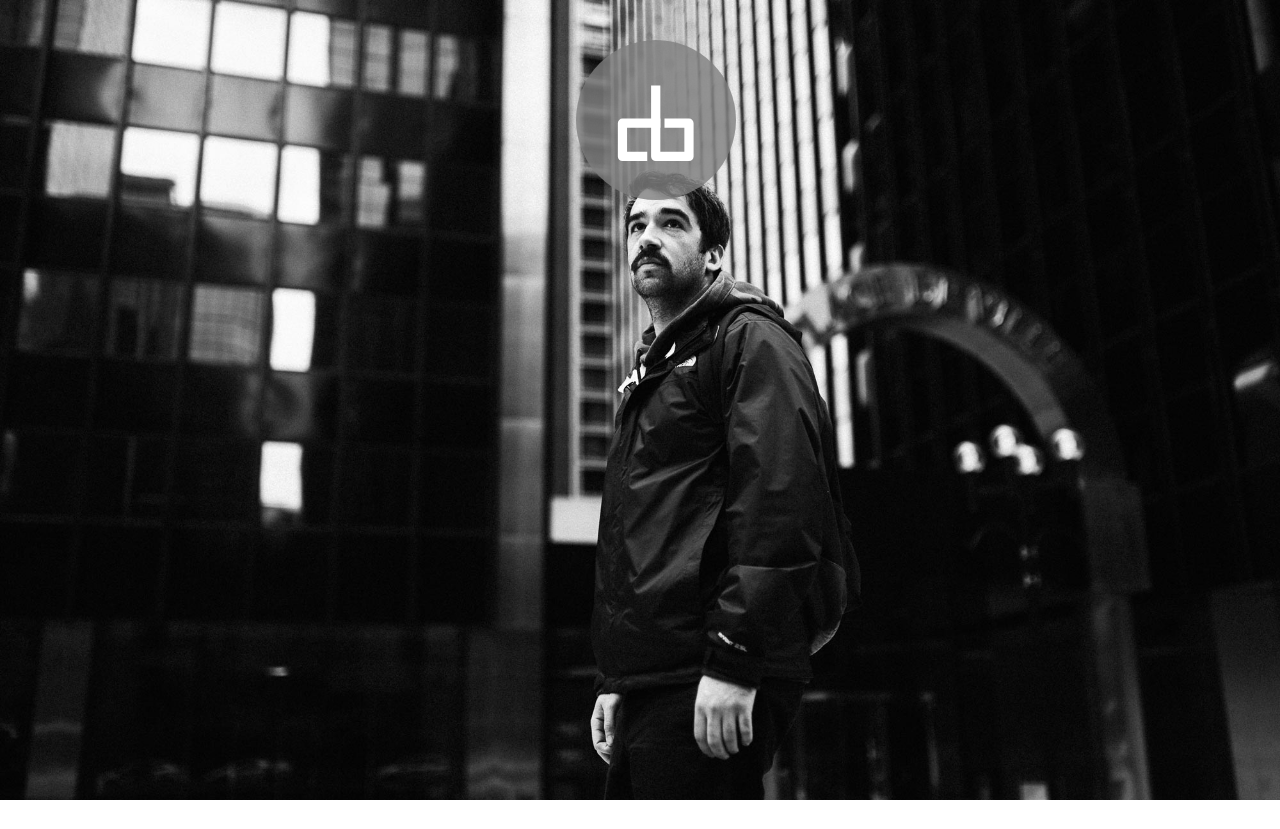
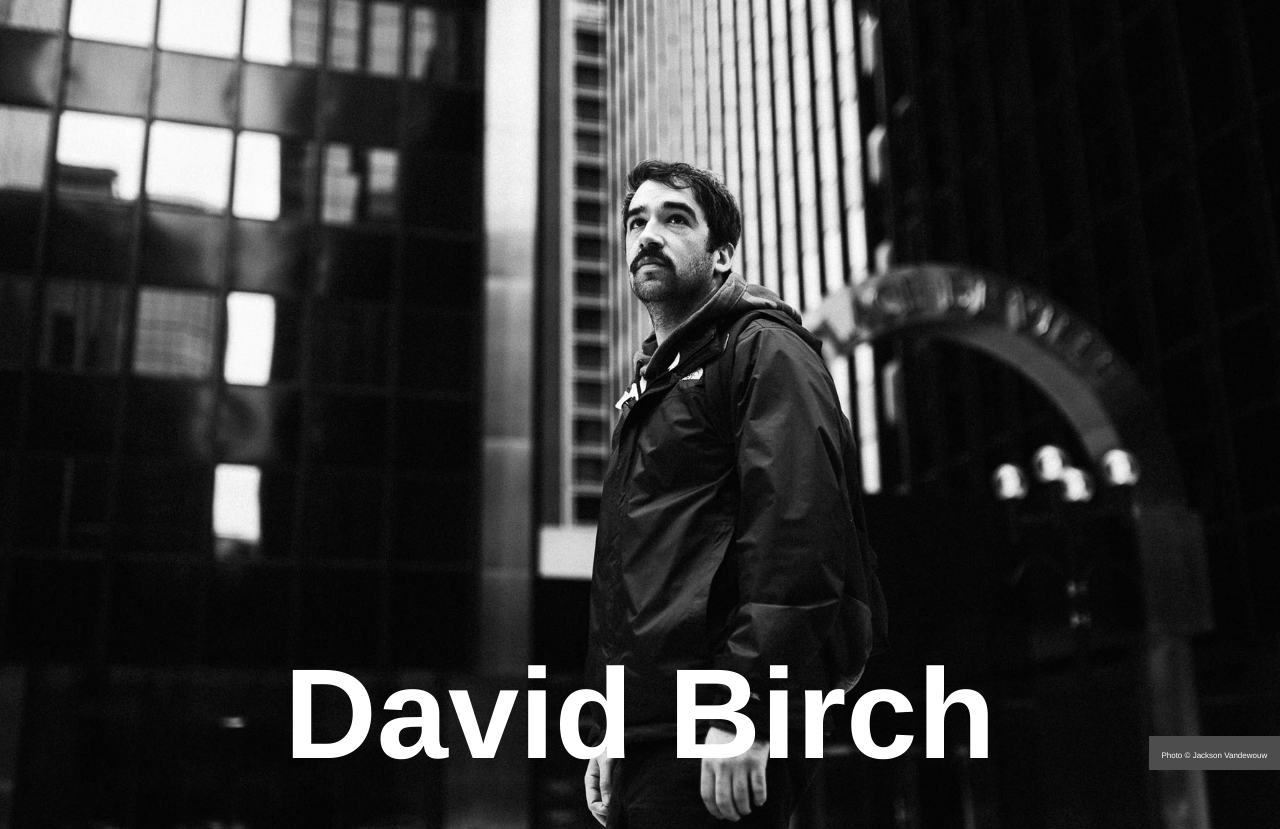
Before and after one commit to birchy009/birchy009.github.io, a plain HTML site: page index.html in a window 1280 px wide. Shown: the top 829 px of the page. Drawn offline with nearby package versions, Linux system fonts and the light colour scheme.

Commit message:
changed logo, added photo red

```diff
--- a/css/general.css
+++ b/css/general.css
@@ -28,7 +28,8 @@ body {
    text-align: center;
    position: relative;
    z-index: -1;
-   padding: 25rem 0;
+   padding: 25em 0 35em;
+   top: -2em;
 }
 
 .main {
@@ -36,6 +37,39 @@ body {
    background-color: #fff;
    z-index: 2;
    text-align: center;
+}
+
+.logo {
+   position: fixed;
+   width: 100%;
+   text-align: center;
+}
+
+.name {
+   width: 100%;
+   position: fixed;
+   top: 4em;
+   font-family: 'Helvetica', sans-serif;
+   font-size: 8em;
+   color: #fff;
+}
+
+.cred {
+   background-color: rgba(77,77,77,77.5);
+   position: fixed;
+   top: 46em;
+   right: 0;
+   padding: 0.5em 1%;
+   color: #fff;
+   z-index: 5;
+   text-decoration: none;
+}
+
+.link,
+.link:visited {
+   font-size: 0.5em;
+   font-family: 'Helvetica', sans-serif;
+   color: #fff;
 }
 
 .bw {
@@ -88,26 +122,10 @@ figcaption {
    z-index: 2;
    font-weight: bold;
    font-size: 1.25em;
+   font-family: 'Helvetica', sans-serif;
    transition: opacity 1000ms ease;
 }
 
 figure:hover figcaption {
    opacity: 100;
 }
-
-.logo {
-   top: 2em;
-   position: relative;
-   width: 5em;
-   padding: 0.75em 1%;
-}
-
-.logo-bg {
-   position: fixed;
-   top: 2.5em;
-   left: 45%;
-   height: 10em;
-   width: 10em;
-   background-color: rgba(127,127,127,0.8);
-   border-radius:200px;
-}
--- a/index.html
+++ b/index.html
@@ -7,10 +7,13 @@
 </head>
 <body>
 
-<section class="bg-section">
-	<div class="logo-bg fading">
-		<img class="logo" src="img/logo.svg" alt="Logo">
+<section class="bg-section" alt="© Jackson Vandewouw">
+	<div class="logo fading">
+		<h3 class="name">David Birch</h3>
 	</div>
+	<a href="http://www.jacksonvandewouw.com" class="cred fading">
+		<h8 class="link">Photo © Jackson Vandewouw</h8>
+	</a>
 </section>
 
 <section class="main">
--- a/js/main.js
+++ b/js/main.js
@@ -1,8 +1,8 @@
 var $win = $(window);
 var $bgSection = $('.bg-section');
 var $logo = $('.logo');
-var fadeStart=100 // 100px scroll or less will equiv to 1 opacity
-    ,fadeUntil=1000 // 1000px scroll or more will equiv to 0 opacity
+var fadeStart=1 // 1px scroll or less will equiv to 1 opacity
+    ,fadeUntil=200 // 200px scroll or more will equiv to 0 opacity
     ,fading = $('.fading')
 ;
 
```
